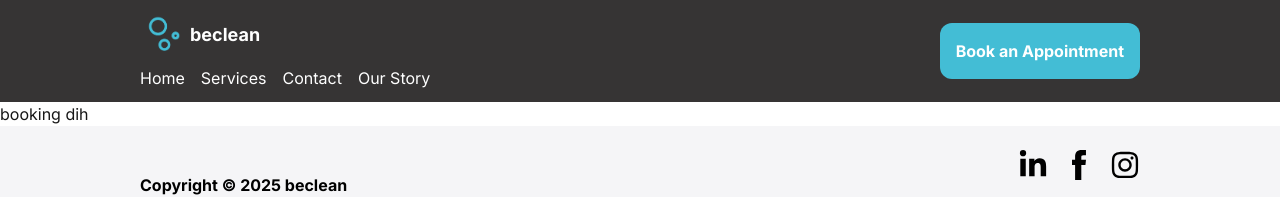
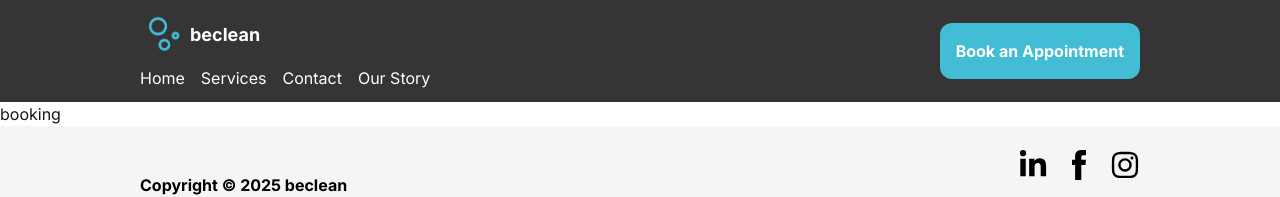
Before and after one commit to jisanjung/becleannext, a Next.js app: page /book in a window 1280 px wide. Shown: the top 197 px of the page. Built offline with nearby package versions, Linux system fonts and the light colour scheme.

Commit message:
booking context fix

```diff
--- a/src/app/book/page.js
+++ b/src/app/book/page.js
@@ -2,7 +2,7 @@
 export default function Book() {
     return (
         <main>
-            booking dih
+            booking
         </main>
     );
 }
```
